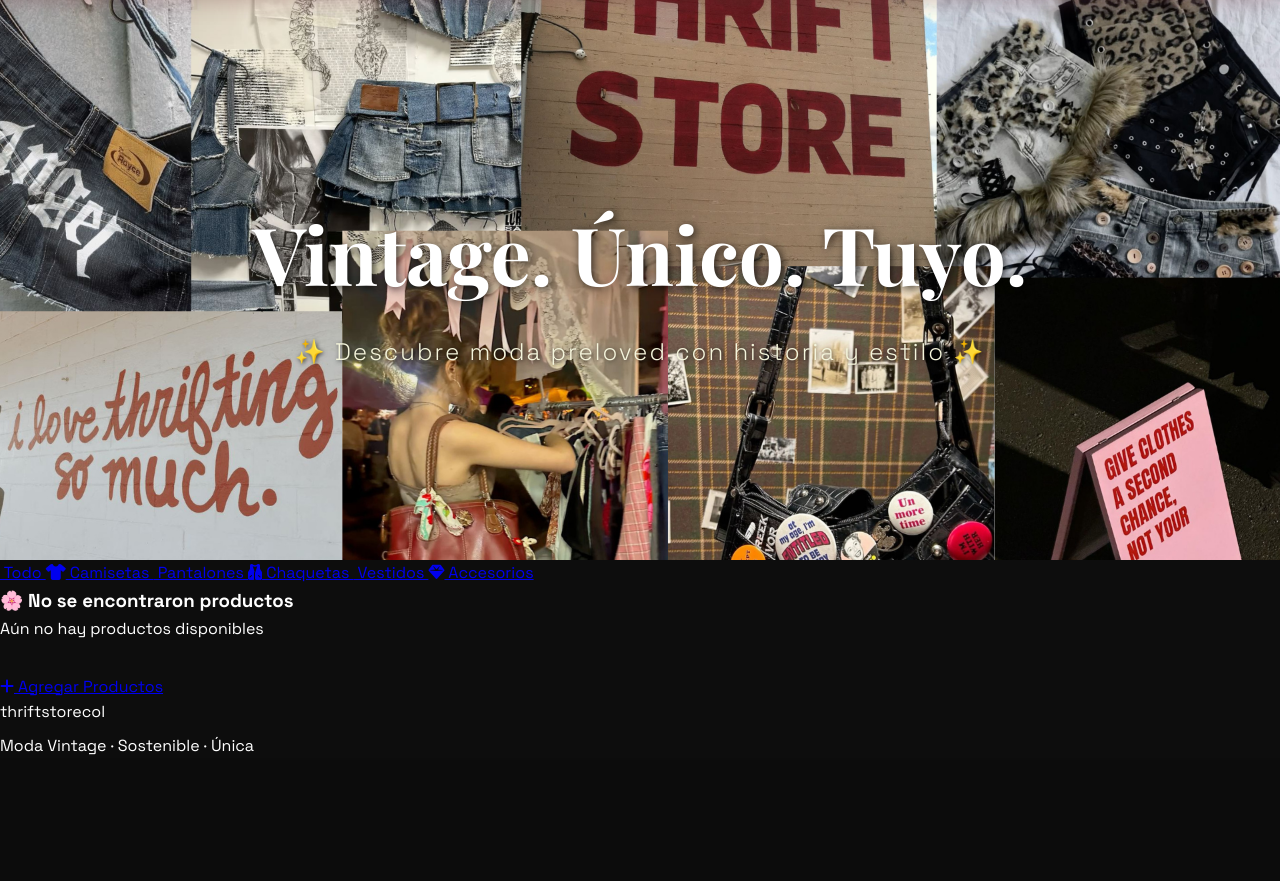
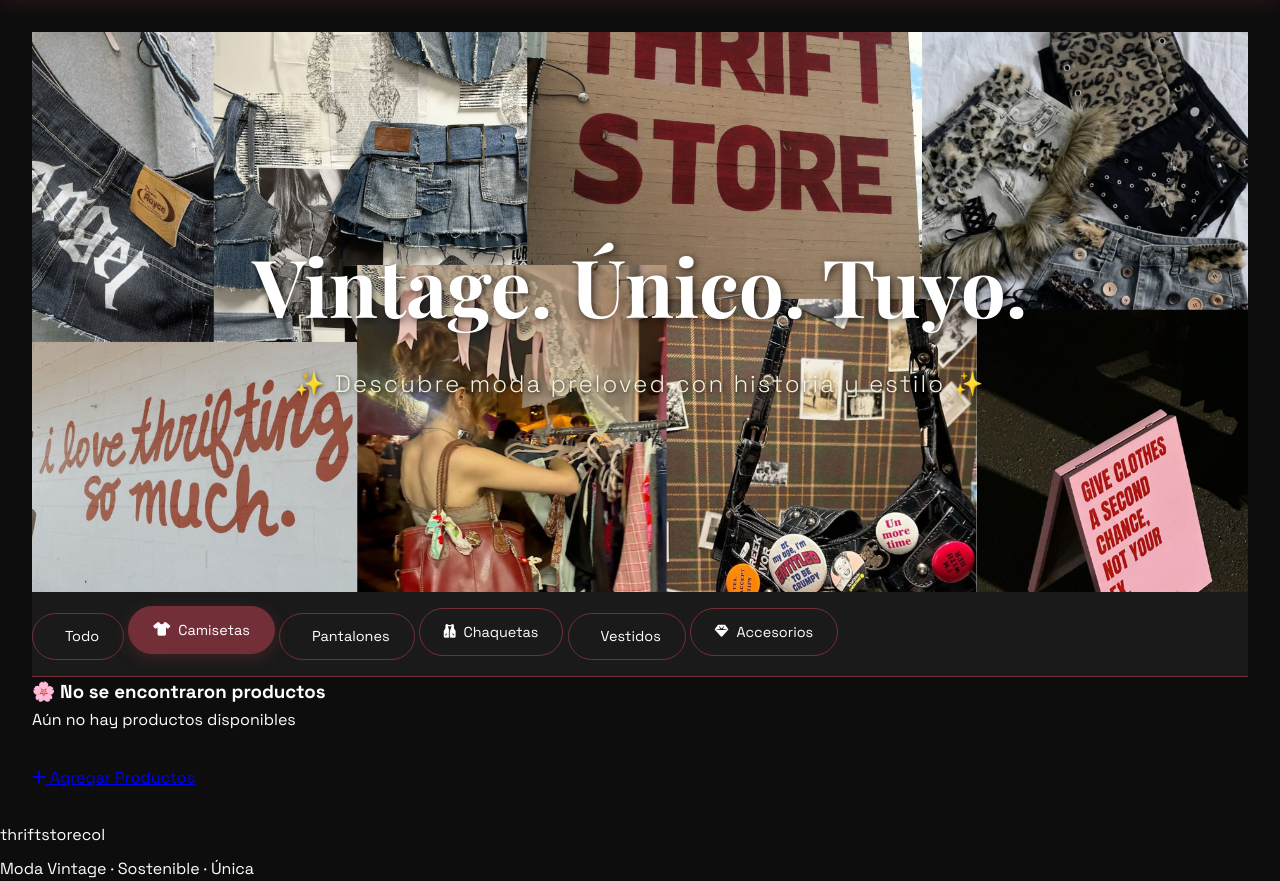
Before and after one commit to raesttleten/tienda-ropa-upcycling, a FastAPI app: page /categoria/Camiseta in a window 1280 px wide. Shown: the part 85-966 px from the top of the page. Before the commit the page ends 840 px from the top, so only its background shows below. Run offline with FastAPI, Linux system fonts and the light colour scheme; data that the repository does not hold is empty.

Commit message:
las categorias las puse ahora en el header

```diff
--- a/static/css/style.css
+++ b/static/css/style.css
@@ -142,3 +142,53 @@ nav {
     letter-spacing: 2px;
     text-shadow: 1px 1px 4px rgba(0, 0, 0, 0.7);
 }
+main {
+    max-width: 1600px;
+    margin: 0 auto;
+    padding: 2rem;
+}
+.categorias {
+    background: var(--dark-gray);
+    border-bottom: 1px solid var(--wine);
+    padding: 1rem 0;
+    position: sticky;
+    top: 73px;
+    z-index: 999;
+}
+
+.categorias-inner {
+    max-width: 1600px;
+    margin: 0 auto;
+    padding: 0 2rem;
+    display: flex;
+    justify-content: center;
+    gap: 0.5rem;
+    flex-wrap: wrap;
+}
+
+.categoria-btn {
+    background: transparent;
+    border: 1px solid var(--wine);
+    color: var(--white);
+    padding: 0.7rem 1.5rem;
+    border-radius: 50px;
+    text-decoration: none;
+    font-weight: 500;
+    font-size: 0.9rem;
+    transition: all 0.3s ease;
+    display: inline-flex;
+    align-items: center;
+    gap: 0.5rem;
+}
+
+.categoria-btn:hover,
+.categoria-btn.active {
+    background: var(--wine);
+    color: var(--white);
+    transform: translateY(-2px);
+    box-shadow: 0 4px 15px rgba(114, 47, 55, 0.4);
+}
+
+.categoria-btn i {
+    font-size: 0.85rem;
+}
```
